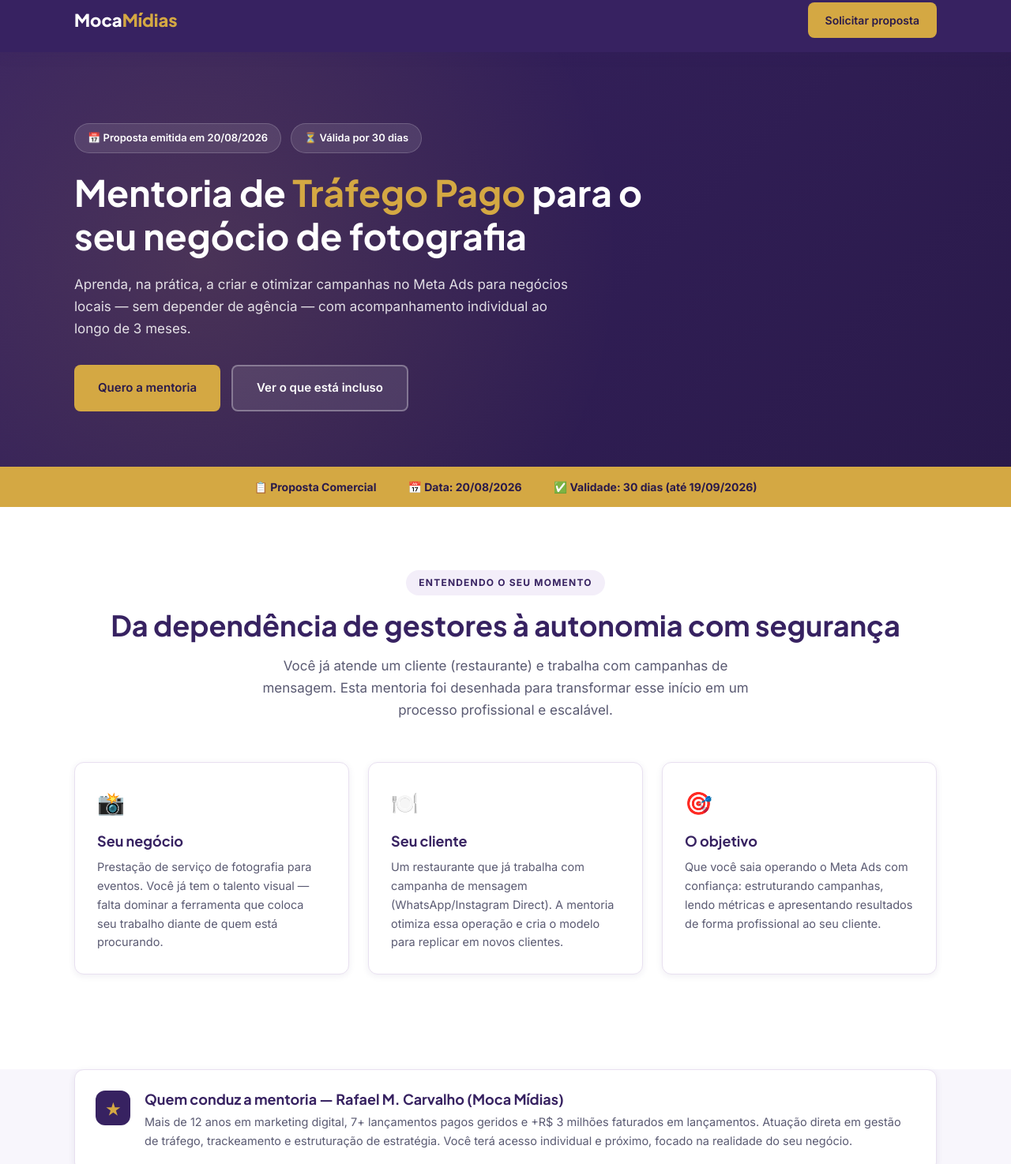
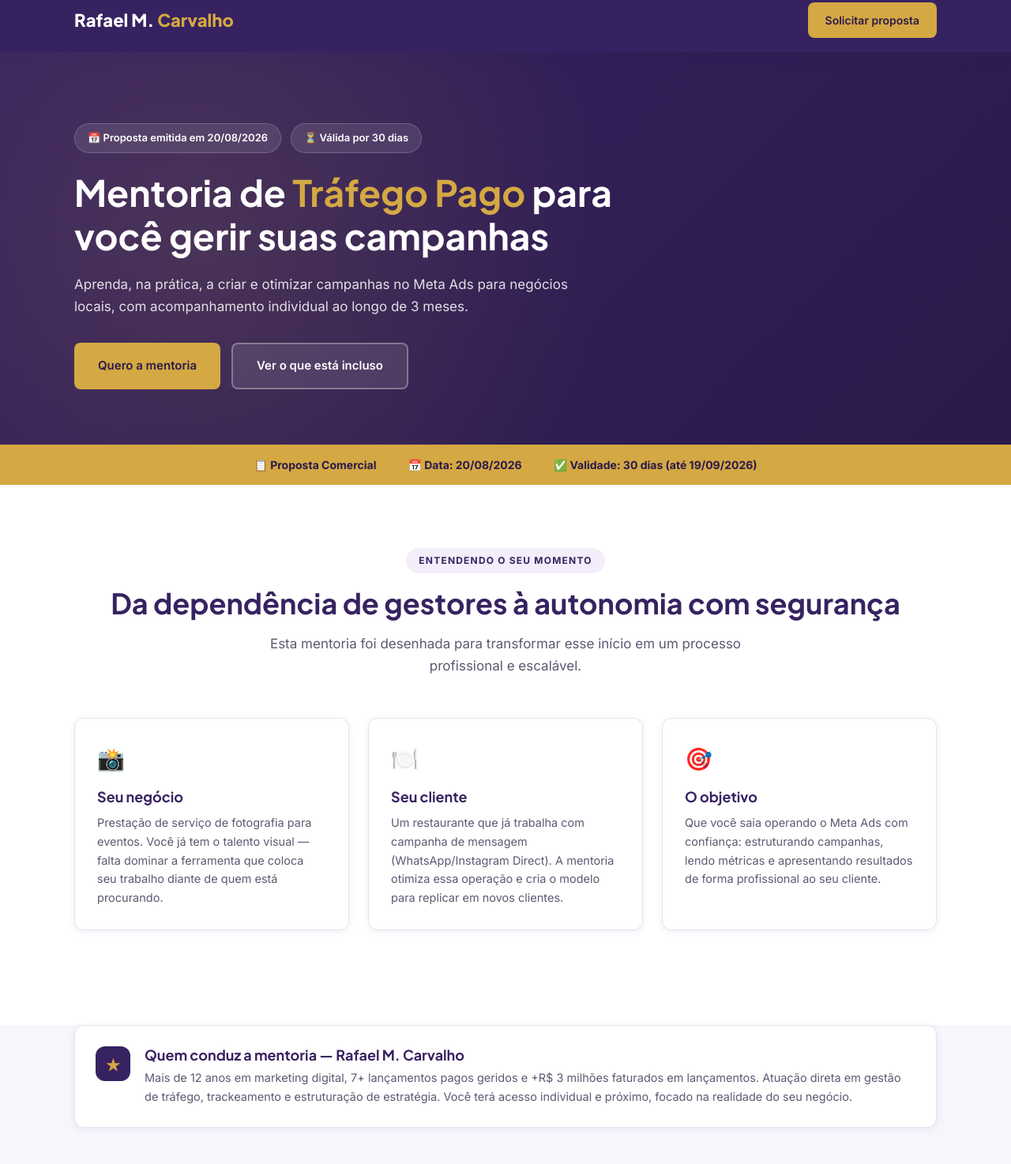
Before and after one commit to Rafildis/proposta-mentoria-trafego-pago, a plain HTML site: page index.html in a window 1280 px wide. Shown: the part 15-1489 px from the top of the page at 79% size. Drawn offline with Linux system fonts and the light colour scheme.

Commit message:
ajuste fino de conteúdo

```diff
--- a/index.html
+++ b/index.html
@@ -3,7 +3,7 @@
 <head>
 <meta charset="UTF-8" />
 <meta name="viewport" content="width=device-width, initial-scale=1.0" />
-<title>Proposta Comercial — Mentoria de Tráfego Pago (Meta Ads) | Moca Mídias</title>
+<title>Proposta Comercial — Mentoria de Tráfego Pago (Meta Ads) | Rafael M. Carvalho | Moca Mídias</title>
 <meta name="description" content="Mentoria individual de gestão de tráfego pago no Meta Ads para negócios locais. 6 a 8 aulas ao vivo, cartilhas exclusivas e dashboard de resultados." />
 <meta name="theme-color" content="#372261" />
 <link rel="preconnect" href="https://fonts.googleapis.com" />
@@ -242,7 +242,7 @@
 <!-- HEADER -->
 <header>
   <div class="container">
-    <a href="#" class="logo">Moca<span>Mídias</span></a>
+    <a href="#" class="logo">Rafael M. <span>Carvalho</span></a>
     <a href="https://wa.me/5531993363606?text=tenho%20interesse%20na%20mentoria%20de%20tr%C3%A1fego%20pago" class="header-cta" target="_blank" rel="noopener">Solicitar proposta</a>
   </div>
 </header>
@@ -254,8 +254,8 @@
       <span>📅 Proposta emitida em 20/08/2026</span>
       <span>⏳ Válida por 30 dias</span>
     </div>
-    <h1>Mentoria de <em>Tráfego Pago</em> para o seu negócio de fotografia</h1>
-    <p>Aprenda, na prática, a criar e otimizar campanhas no Meta Ads para negócios locais — sem depender de agência — com acompanhamento individual ao longo de 3 meses.</p>
+    <h1>Mentoria de <em>Tráfego Pago</em> para você gerir suas campanhas</h1>
+    <p>Aprenda, na prática, a criar e otimizar campanhas no Meta Ads para negócios locais, com acompanhamento individual ao longo de 3 meses.</p>
     <div class="hero-buttons">
       <a href="https://wa.me/5531993363606?text=tenho%20interesse%20na%20mentoria%20de%20tr%C3%A1fego%20pago" class="btn btn-primary" target="_blank" rel="noopener">Quero a mentoria</a>
       <a href="#entregas" class="btn btn-secondary">Ver o que está incluso</a>
@@ -278,7 +278,7 @@
     <div class="section-header">
       <span class="eyebrow">Entendendo o seu momento</span>
       <h2>Da dependência de gestores à autonomia com segurança</h2>
-      <p>Você já atende um cliente (restaurante) e trabalha com campanhas de mensagem. Esta mentoria foi desenhada para transformar esse início em um processo profissional e escalável.</p>
+      <p>Esta mentoria foi desenhada para transformar esse início em um processo profissional e escalável.</p>
     </div>
     <div class="context-grid">
       <div class="context-card">
@@ -306,7 +306,7 @@
     <div class="deliverable-item" style="margin-top: 40px;">
       <div class="deliverable-num">★</div>
       <div>
-        <h3>Quem conduz a mentoria — Rafael M. Carvalho (Moca Mídias)</h3>
+        <h3>Quem conduz a mentoria — Rafael M. Carvalho</h3>
         <p>Mais de 12 anos em marketing digital, 7+ lançamentos pagos geridos e +R$ 3 milhões faturados em lançamentos. Atuação direta em gestão de tráfego, trackeamento e estruturação de estratégia. Você terá acesso individual e próximo, focado na realidade do seu negócio.</p>
       </div>
     </div>
@@ -595,8 +595,8 @@
 
 <footer>
   <div class="container">
-    <p><strong>Moca Mídias</strong> · Boutique de marketing digital especializada em tráfego pago e lançamentos</p>
-    <p>Rafael M. Carvalho · Belo Horizonte · MG</p>
+    <p><strong>Rafael M. Carvalho</strong> · Boutique de marketing digital especializada em tráfego pago e lançamentos</p>
+    <p>Belo Horizonte · MG</p>
   </div>
 </footer>
 
```
